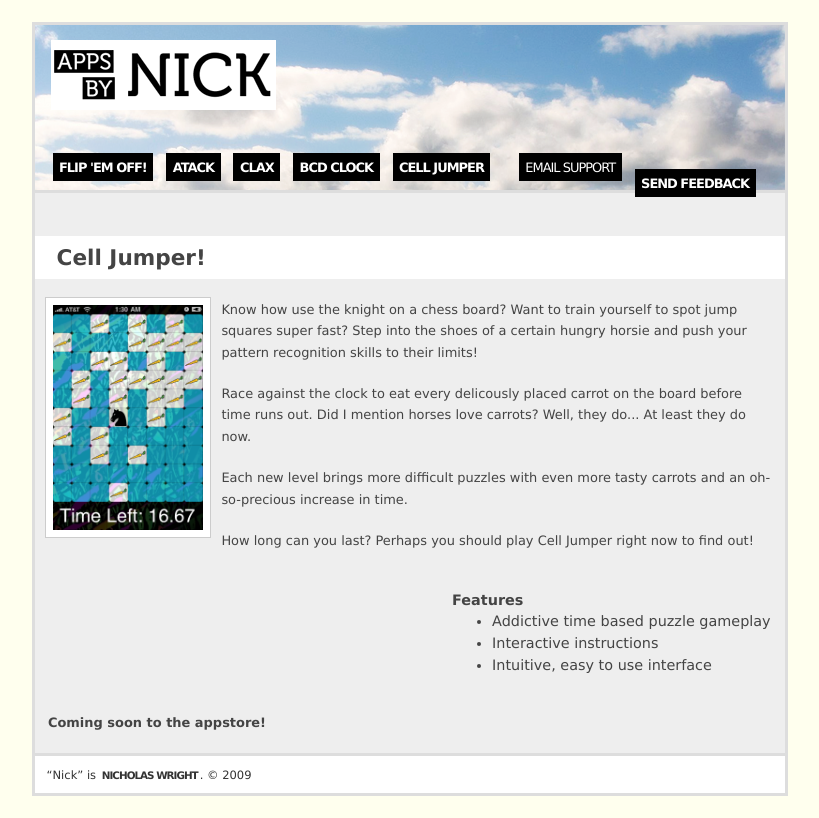
After one commit to Abica/appsbynick-google-app-engine, a Python web app: template templates/root/cell_jumper.html in a window 1280 px wide. The commit adds this page. Shown: the whole page, without its empty margins (230-1049 px from the left). Run offline with Jinja, Linux system fonts and the light colour scheme; the template is opened without the code that fills it, so the values that code supplies are empty.

Commit message:
add cell jumper section to the website

```diff
--- a/handlers.py
+++ b/handlers.py
@@ -33,6 +33,10 @@ class FlipEmOffHandler( ApplicationHandler ):
   def get( self ):
     self.render_template( "root/flip_em_off.html" )
 
+class CellJumperHandler( ApplicationHandler ):
+  def get( self ):
+    self.render_template( "root/cell_jumper.html" )
+
 class SupportHandler( ApplicationHandler ):
   def get( self ):
     self.render_template( "root/support.html" )
--- a/main.py
+++ b/main.py
@@ -1,6 +1,6 @@
 from google.appengine.ext import webapp
 from google.appengine.ext.webapp.util import run_wsgi_app
-from handlers import RootHandler, BcdClockHandler, ClaxHandler, AtackHandler, FlipEmOffHandler, SupportHandler
+from handlers import RootHandler, BcdClockHandler, ClaxHandler, AtackHandler, FlipEmOffHandler, CellJumperHandler, SupportHandler
 
 application = webapp.WSGIApplication( [
     ( '/', RootHandler ),
@@ -8,6 +8,7 @@ application = webapp.WSGIApplication( [
     ( '/clax', ClaxHandler ),
     ( '/atack', AtackHandler ),
     ( '/flipemoff', FlipEmOffHandler ),
+    ( '/celljumper', CellJumperHandler ),
     ( '/support', SupportHandler ),
   ],
   debug = True
--- a/templates/layouts/base_generic.html
+++ b/templates/layouts/base_generic.html
@@ -28,6 +28,7 @@
         <li><a id="a-atack" href="/atack">aTack</a></li>
         <li><a id="a-clax" href="/clax">Clax</a></li>
         <li><a id="a-bcdclock" href="/bcdclock">BCD Clock</a></li>
+        <li><a id="cell-jumper" href="/celljumper">Cell Jumper</a></li>
         <li><a class="support-first" href="/support">Email Support</a></li>
 
         <li><a href="/support#feedback">Send Feedback</a></li>
--- /dev/null
+++ b/templates/root/cell_jumper.html
@@ -0,0 +1,44 @@
+{% extends "../layouts/base_generic.html" %}
+
+{% block content %}
+  <h2 id="cell-jumper">Cell Jumper!</h2>
+  <img src="/images/celljumper.png" class="screenshot" alt="Cell Jumper Screenshot" />
+  <p class="c">
+    Know how use the knight on a chess board? Want to train yourself to spot jump squares super fast?
+    Step into the shoes of a certain hungry horsie and push your pattern recognition skills to their limits!
+  </p>
+
+  <p class="c">
+    Race against the clock to eat every delicously placed carrot on the board before time runs out.
+    Did I mention horses love carrots? Well, they do... At least they do now.
+  </p>
+
+  <p class="c">
+    Each new level brings more difficult puzzles with even more tasty carrots and an oh-so-precious increase in time.
+  </p>
+
+  <p class="c">
+    How long can you last? Perhaps you should play Cell Jumper right now to find out!
+  </p>
+
+  <div class="c" style="float:right">
+    <h4 style="margin-bottom:0px;padding-bottom:0px">Features</h4>
+    <ul style="float: left;margin-top:0px;padding-top:0px;">
+      <li>
+        Addictive time based puzzle gameplay
+      </li>
+      <li>
+        Interactive instructions
+      </li>
+      <li>
+        Intuitive, easy to use interface
+      </li>
+    </ul>
+  </div>
+
+  <p class="c" style="clear: both">
+  <br />
+  <strong>Coming soon to the appstore!</strong>
+  </p>
+
+{% endblock %}
```
Also changed, not shown: assets/images/celljumper.png (added).
